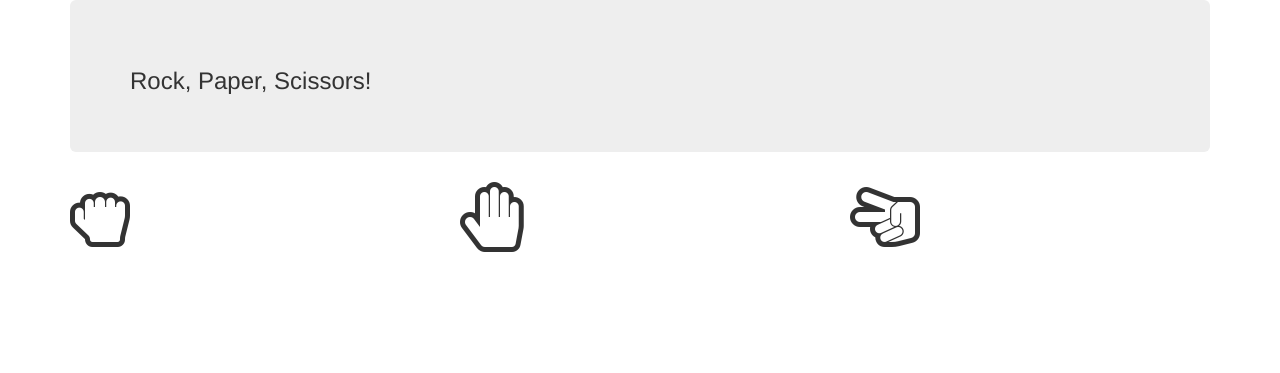
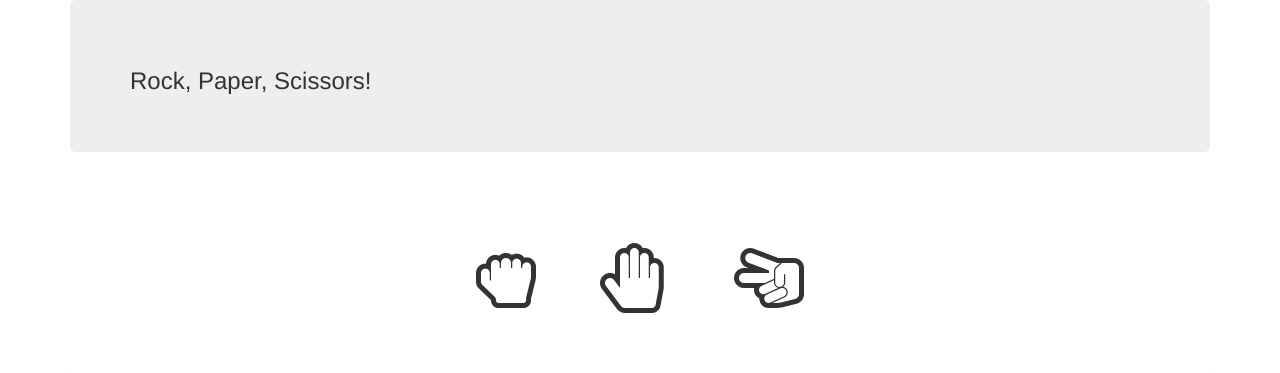
Before and after one commit to d1son/rps_lab, a PHP site: page /main.html in a window 1280 px wide. Shown: the top 373 px of the page. Run offline with PHP 8.4, Linux system fonts and the light colour scheme; some libraries are stand-ins or nearby versions.

Commit message:
placed rps buttons into a panel to organize the section for later

```diff
--- a/css/html.css
+++ b/css/html.css
@@ -1,3 +1,3 @@
-.tData {
-	background-color: blue;
+#rock, #paper, #scissors {
+	margin: 30px;
 }
--- a/main.html
+++ b/main.html
@@ -20,14 +20,11 @@
 				</div>
 			</div>
 		</div>
-		<div class="row">
-			<div class="col-md-4">
+
+		<div class="panel panel-body">
+			<div class="panel-body text-center">
 				<i class="fa fa-hand-rock-o fa-5x" data-choice="Rock" id="rock"></i>
-			</div>
-			<div class="col-md-4">
 				<i class="fa fa-hand-paper-o fa-5x" data-choice="Paper" id="paper"></i>
-			</div>
-			<div class="col-md-4">
 				<i class="fa fa-hand-scissors-o fa-5x" data-choice="Scissors" id="scissors"></i>
 			</div>
 		</div>
```
